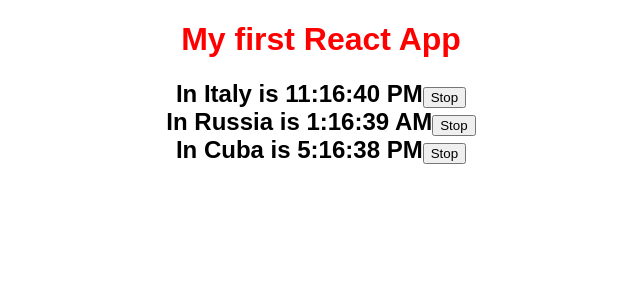
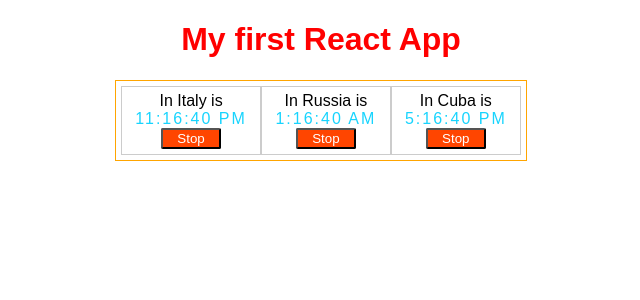
Before and after one commit to hidran/react-redux-course, a React (Create React App) app in the folder introapp/: page / in a window 1280 px wide. Shown: the top 300 px of the page, without its empty margins (319-959 px from the left). Built offline with nearby package versions, Linux system fonts and the light colour scheme.

Commit message:
create dynamic clocks. Map function

```diff
--- a/introapp/src/App.css
+++ b/introapp/src/App.css
@@ -14,9 +14,34 @@
 .clock {
 
   color: #17D4FE;
-  font-size: 60px;
+  font-size: 16px;
   font-family: Orbitron, sans-serif;
-  letter-spacing: 7px;
+  letter-spacing: 2px;
 
 
 }
+ul{
+  width: 400px;
+  margin: auto;
+  list-style-type: none;
+  padding: 5px;
+  border: 1px solid orange;
+  display: flex;
+  flex-direction: row;
+  flex-wrap: wrap;
+
+}
+li {
+  flex-grow: 1;
+  padding: 5px;
+  border: 1px solid #ccc;
+  text-align:center;
+}
+
+li button{
+   border-radius: 2px;
+   background: orangered;
+   color: #fff;
+   width: 60px;
+
+}
--- a/introapp/src/App.js
+++ b/introapp/src/App.js
@@ -2,8 +2,38 @@
 import './App.css';
 import Clock from  './Clock'
 
+const clocks = [
+  {
+    secs: 1,
+    country : 'Italy',
+    timezone: 0
+  },
+  {
+    secs: 1,
+    country : 'Russia',
+    timezone: 2
+  },
+  {
+    secs: 1,
+    country : 'Cuba',
+    timezone: -6
+  }
+]
 
 class App extends Component {
+
+   getClocks() {
+    return   clocks.map( ({secs, country, timezone}) => {
+
+     return <Clock key = {country} secs={secs}
+                   country={country}
+                  timezone={ timezone}
+            />
+
+    }
+
+       );
+   }
 
   render() {
     return (
@@ -11,10 +41,9 @@
       <div className="App">
        <h1> My first React App</h1>
       </div>
-
-      <Clock secs="1" country="Italy" timezone="0" />
-      <Clock  secs="2" country="Russia"  timezone="2" />
-      <Clock  secs="3" country="Cuba" timezone="-6" ></Clock>
+     <ul>
+      { this.getClocks() }
+      </ul>
       </React.Fragment>
     );
   }
--- a/introapp/src/Clock.js
+++ b/introapp/src/Clock.js
@@ -5,13 +5,8 @@
 
     constructor(props) {
         super(props);
-        const obj = {}
-      //  this.toggleWatch =  this.toggleWatch.bind(this)
-       /* this.state = {
-            date: new Date(),
-            timezone : 1
-        };
-        */
+
+
         this.state = {
             timestamp : Date.now(),
             date: new Date(),
@@ -26,9 +21,10 @@
     const tempo =  d.getTime()  + this.props.timezone  * 3600 * 1000 ;
     const data = new Date(tempo);
 
-    return <h2> In { this.props.country }  is   {data.toLocaleTimeString() }
+    return <li> In { this.props.country }  is  <br/>
+    <span className="clock"> {data.toLocaleTimeString() }</span><br/>
     <button onClick={this.toggleWatch}>{this.state.stopped ? 'Start' : 'Stop'}</button>
-    </h2>
+    </li>
    }
    toggleWatch = (e) => {
       this.setState((state, props) => {
@@ -49,7 +45,6 @@
   startWatch(){
     this.interval =  setInterval(this.tick, this.props.secs*1000);
   }
-  // setInterval(this.tick, 1000);
    componentDidMount(){
        console.log('Component did update')
      this.startWatch();
```
